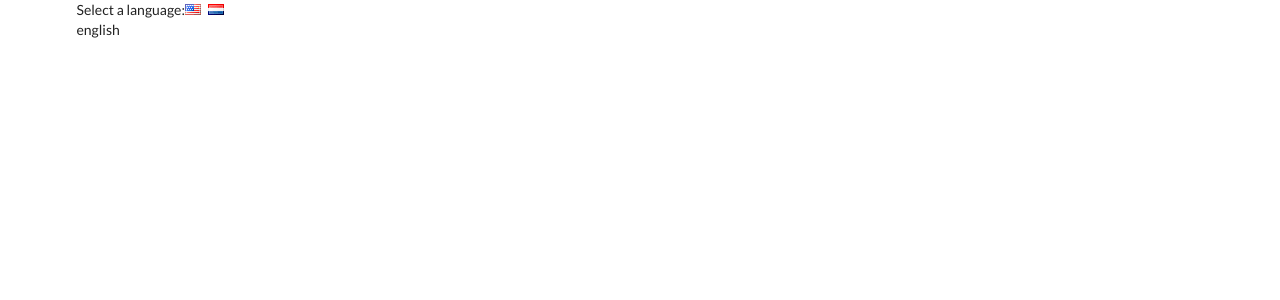
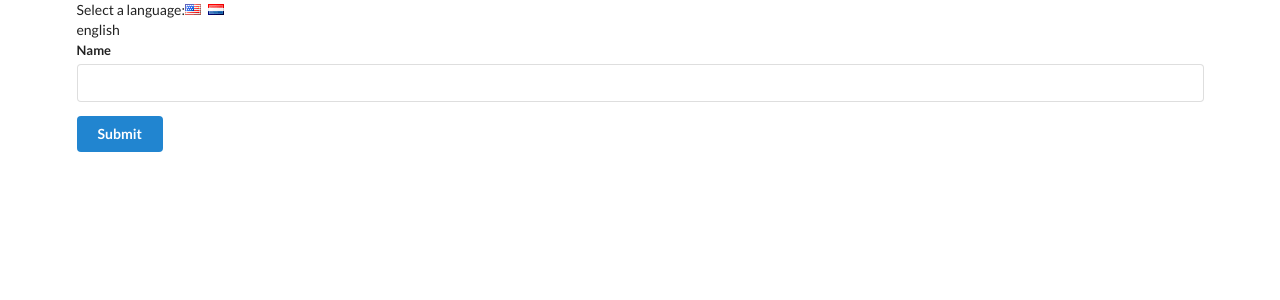
Before and after one commit to mohitb35/language-selector, a React (Create React App) app: page / in a window 1280 px wide. Shown: the top 300 px of the page. Built offline with nearby package versions, Linux system fonts and the light colour scheme.

Commit message:
initial scaffolding - add UserCreate, Field, Button components and set up in App

```diff
--- a/src/components/App.js
+++ b/src/components/App.js
@@ -1,4 +1,6 @@
 import React from 'react';
+
+import UserCreate from './UserCreate';
 
 class App extends React.Component {
 	 state = {
@@ -18,6 +20,7 @@
 					<i className="flag nl" onClick={() => this.onLanguageChange('dutch')} />
 				</div>
 				{this.state.language}
+				<UserCreate />
 			</div>
 		)
 	}
--- /dev/null
+++ b/src/components/Button.js
@@ -0,0 +1,11 @@
+import React from 'react';
+
+class Button extends React.Component {
+	render() {
+		return (
+			<button className="ui button primary">Submit</button>
+		)
+	}
+}
+
+export default Button;
--- /dev/null
+++ b/src/components/Field.js
@@ -0,0 +1,14 @@
+import React from 'react';
+
+class Field extends React.Component {
+	render() {
+		return (
+			<div className="ui field">
+				<label>Name</label>
+				<input type="text" />
+			</div>
+		)
+	};
+}
+
+export default Field;
--- /dev/null
+++ b/src/components/UserCreate.js
@@ -0,0 +1,15 @@
+import React from 'react';
+
+import Field from './Field';
+import Button from './Button';
+
+const UserCreate = () => {
+	return (
+		<div className="ui form">
+			<Field />
+			<Button />
+		</div>
+	)
+}
+
+export default UserCreate;
```
